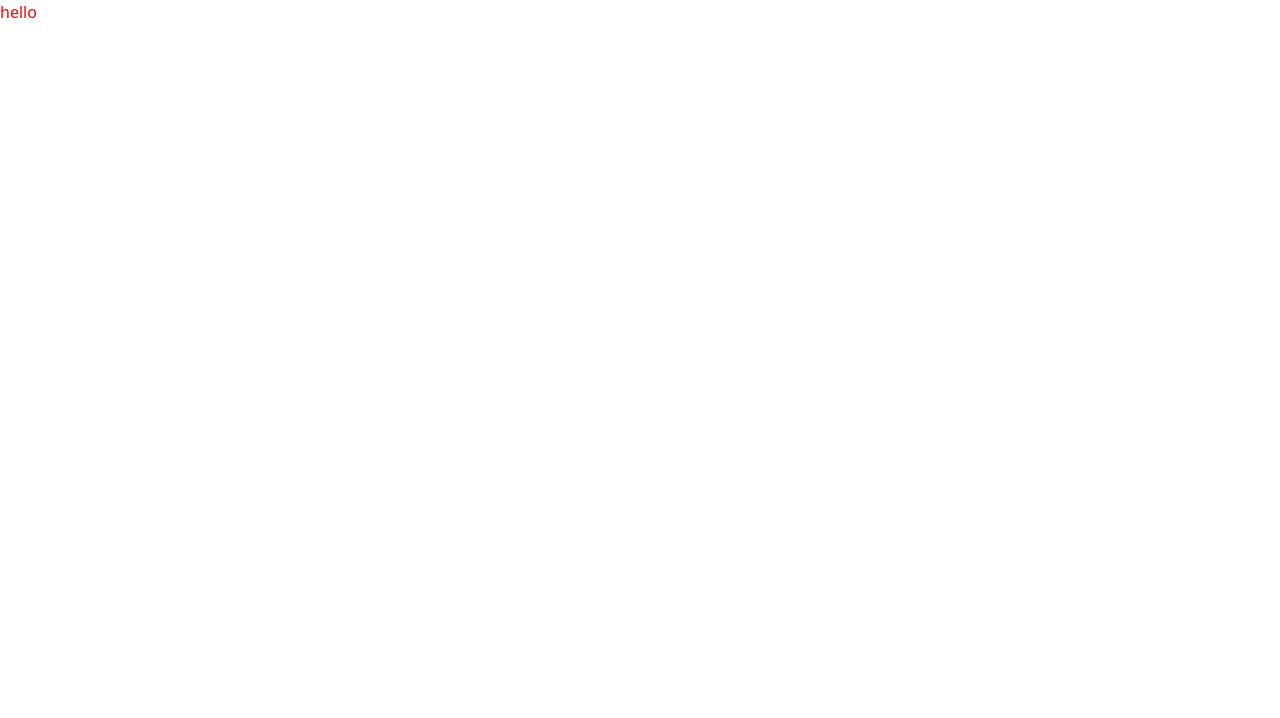
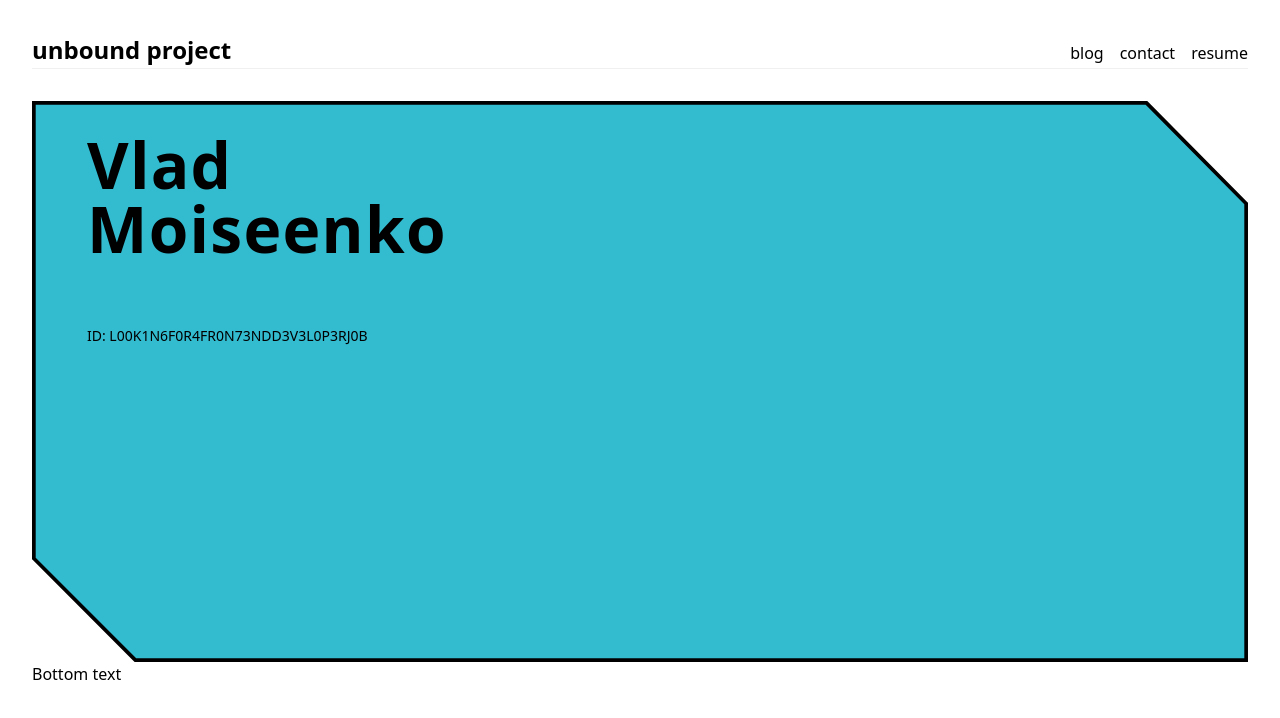
Before and after one commit to B0und/PersonalWebsite, a Next.js app: page / in a window 1280 px wide. Shown: the top 718 px of the page. Built offline with nearby package versions, Linux system fonts and the light colour scheme.

Commit message:
added nav, card

```diff
--- /dev/null
+++ b/components/Footer.tsx
@@ -0,0 +1,7 @@
+import * as React from "react";
+
+const Footer: React.FC = () => {
+  return <div>Bottom text</div>;
+};
+
+export default Footer;
--- a/components/GlobalStyles.tsx
+++ b/components/GlobalStyles.tsx
@@ -75,6 +75,8 @@ export const GlobalStyles = createGlobalStyle`
     --secondary-blue: hsl(204, 87%, 81%, 0.5);
     // silence the warning
     --reach-dialog: 1;
+
+    --color-border: #f0f0f0;
   }
 `;
 
--- /dev/null
+++ b/components/Layout.tsx
@@ -0,0 +1,14 @@
+import Footer from "./Footer";
+import Navbar from "./Navbar";
+
+const Layout: React.FC = ({ children }) => {
+  return (
+    <>
+      <Navbar />
+      <main>{children}</main>
+      <Footer />
+    </>
+  );
+};
+
+export default Layout;
--- /dev/null
+++ b/components/MainCard.tsx
@@ -0,0 +1,52 @@
+import React from "react";
+import styled from "styled-components";
+
+const MainCard = () => {
+  return (
+    <Wrapper
+      className="relative flex max-w-2xl  flex-col
+        bg-[url('/main-card.svg')] bg-contain bg-no-repeat pt-16 text-mainbg"
+    >
+      <Name className=" pl-14 pt-7 pb-14 text-7xl">
+        Vlad <br /> Moiseenko
+      </Name>
+      <IdText>id: l00k1n6f0r4fr0n73ndd3v3l0p3rj0b</IdText>
+    </Wrapper>
+  );
+};
+
+const Wrapper = styled.div`
+  background: url("/main-card.svg") no-repeat;
+  /* color: #33bbd0; */
+  background-size: 100% auto;
+  /* max-width: 659px; */
+  min-height: 0;
+  width: auto;
+
+  display: flex;
+  flex-direction: column;
+
+  /* svg width / height */
+  aspect-ratio: 659/304;
+`;
+
+const IdText = styled.p`
+  text-transform: uppercase;
+  /* padding-bottom: 64px; */
+  padding-left: 55px;
+
+  font-size: ${14 / 16}rem;
+  color: black;
+`;
+
+const Name = styled.h1`
+  padding-top: 32px;
+  padding-left: 55px;
+  padding-bottom: 64px;
+
+  font-size: ${64 / 16}rem;
+  line-height: 100%;
+  letter-spacing: 0.02em;
+  color: black;
+`;
+export default MainCard;
--- /dev/null
+++ b/components/MaxWidthWrapper.ts
@@ -0,0 +1,9 @@
+import styled from "styled-components";
+
+const MaxWidthWrapper = styled.div`
+  max-width: calc(1386 / 16 * 1rem);
+  padding: 0 32px;
+  margin: 0 auto;
+`;
+
+export default MaxWidthWrapper;
--- /dev/null
+++ b/components/Navbar.tsx
@@ -0,0 +1,43 @@
+import * as React from "react";
+import styled from "styled-components";
+
+const Navbar: React.FC = () => {
+  const links = [
+    { title: "blog", href: "#" },
+    { title: "contact", href: "#" },
+    { title: "resume", href: "#" },
+  ];
+  return (
+    <Nav>
+      <h2>unbound project</h2>
+      <List>
+        {links.map((link) => {
+          return (
+            <li key={link.title}>
+              <a href={link.href}>{link.title}</a>
+            </li>
+          );
+        })}
+      </List>
+    </Nav>
+  );
+};
+
+const Nav = styled.nav`
+  display: flex;
+  flex-direction: row;
+  align-items: baseline;
+  justify-content: space-between;
+  border-bottom: 1px solid var(--color-border);
+
+  padding-top: 32px;
+  margin-bottom: 32px;
+`;
+
+const List = styled.ul`
+  /* list-style-type: none; */
+  list-style: none;
+  display: flex;
+  gap: 16px;
+`;
+export default Navbar;
--- a/pages/_app.tsx
+++ b/pages/_app.tsx
@@ -1,6 +1,5 @@
 import type { AppProps } from "next/app";
 import GlobalStyles from "../components/GlobalStyles";
-
 
 function MyApp({ Component, pageProps }: AppProps) {
   return (
--- a/pages/index.tsx
+++ b/pages/index.tsx
@@ -2,12 +2,22 @@ import type { NextPage } from "next";
 import Head from "next/head";
 import Image from "next/image";
 import styled from "styled-components";
+import Layout from "../components/Layout";
+import MainCard from "../components/MainCard";
+import MaxWidthWrapper from "../components/MaxWidthWrapper";
 
-const Hello = styled.div`
-  color: red;
-`;
+/**
+ * Home: The Landing page of the web app
+ * @return {JSX.Element} The JSX Code for the Home Page
+ */
 const Home: NextPage = () => {
-  return <Hello>hello</Hello>;
+  return (
+    <MaxWidthWrapper className="ml-auto mr-auto max-w-[1386px] pl-4 pr-4 ">
+      <Layout>
+        <MainCard />
+      </Layout>
+    </MaxWidthWrapper>
+  );
 };
 
 export default Home;
```
Also changed, not shown: public/main-card.svg (added).
